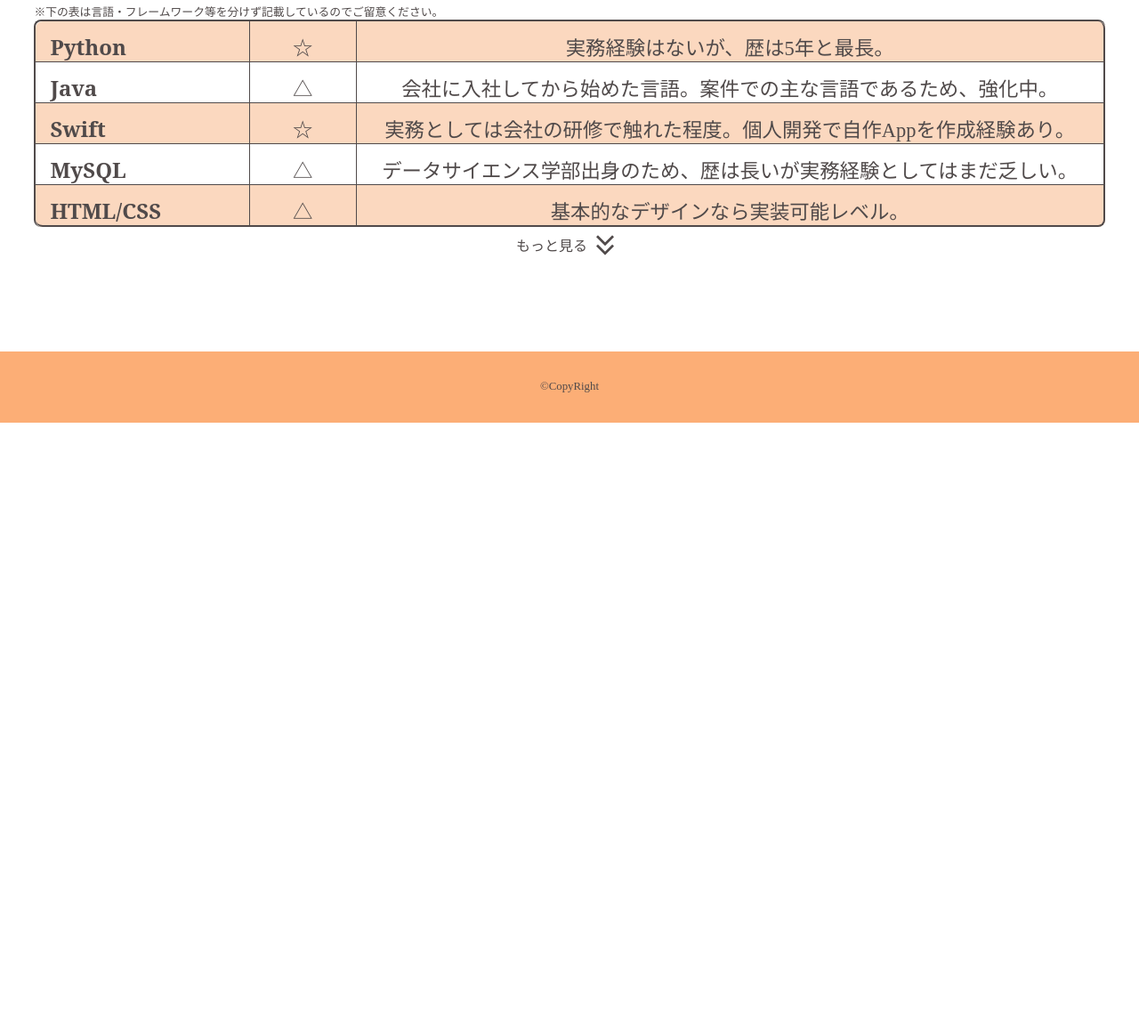
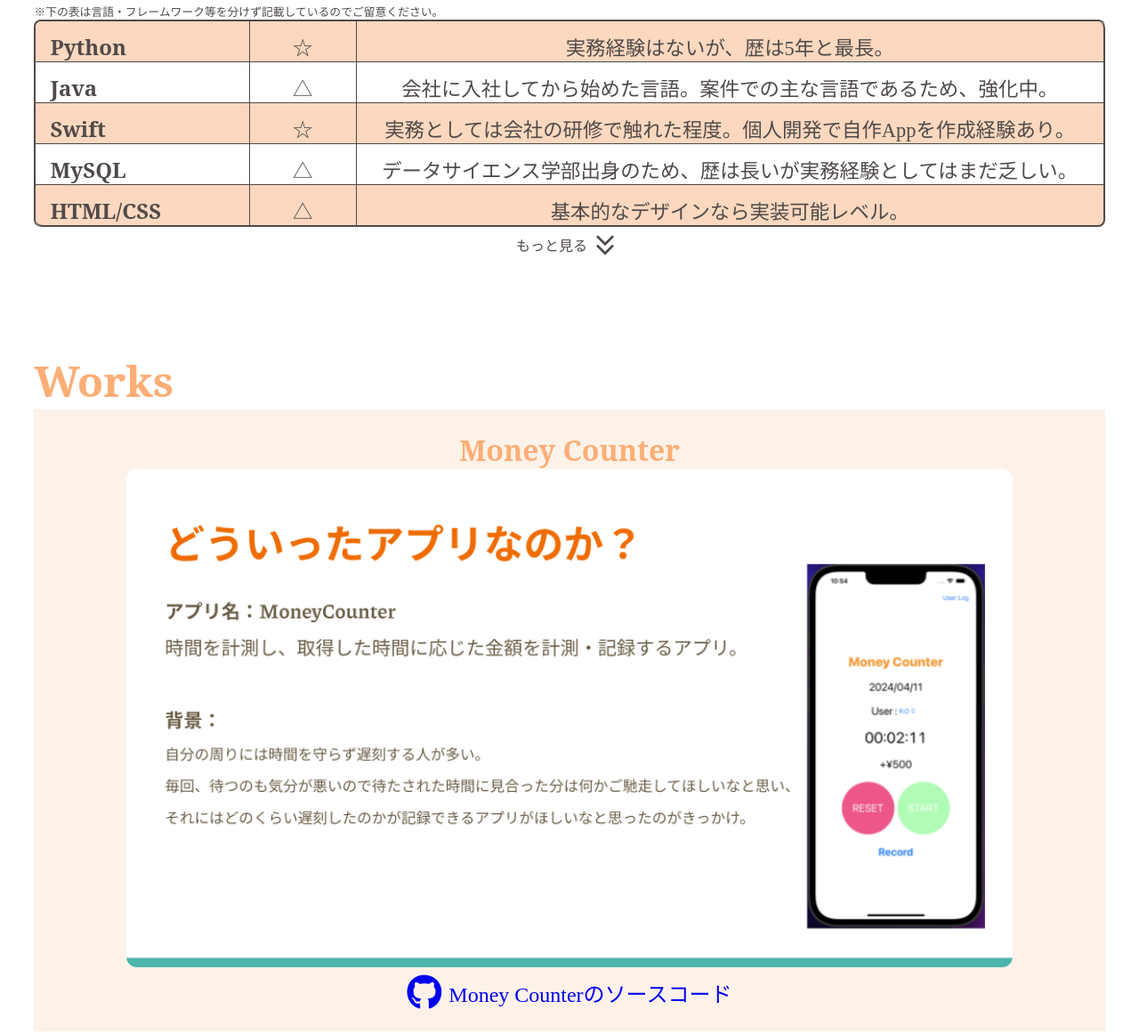
Before and after one commit to devkamura/Portfolio, a plain HTML site: page index.html in a window 1280 px wide. Shown: the part 1505-2667 px from the top of the page at 89% size. Before the commit the page ends 1980 px from the top, so only its background shows below. Drawn offline with nearby package versions, Linux system fonts and the light colour scheme; some packages are replaced by stand-ins of ours; a web font is replaced by a local one.

Commit message:
feature_works実装

```diff
--- a/index.html
+++ b/index.html
@@ -33,7 +33,7 @@
                         <ul>
                             <li><a href="#hobby">Hobby</a></li>
                             <li><a href="#skills">Skills</a></li>
-                            <li><a href="#">Works</a></li>
+                            <li><a href="#works">Works</a></li>
                         </ul>
                     </nav>
                 </div>
@@ -65,7 +65,7 @@
 
 
     <main>
-        <div id="hobby">
+        <section id="hobby">
             <div class="container">
                 <h1 class="title">Hobby</h1>
                 <h3 class="sub-title">Like Takeshi Obata Works</h3>
@@ -83,9 +83,9 @@
                     </div>
                 </div>
             </div>
-        </div>
+        </section>
 
-        <div id="skills">
+        <section id="skills">
             <div class="container">
                 <h1 class="title">Skills</h1>
                 <h3 class="skill-experience">実務経験</h3>
@@ -139,7 +139,26 @@
 
                 <div class="skills-accordion-btn-container"><span>もっと見る</span><span class="material-symbols-outlined">stat_minus_2</span></div>
             </div>
-        </div>
+        </section>
+
+        <section id="works">
+            <div class="container">
+                <h1 class="title">Works</h1>
+
+                <div class="works-container">
+                    <div class="works-item">
+                        <h2 class="works-item-title">Money Counter</h2>
+                        <div class="works-item-image">
+                            <a href="https://drive.google.com/file/d/1_Y9d6LuTPu9K9GMXLdlXgrwlgxPnbnqY/view?usp=sharing" target="_blank">
+                                <img src="./images/MoneyCounter.png" alt="MoneyCounter">
+                            </a>
+                        </div>
+
+                        <p><a href="https://github.com/devkamura/MoneyCounter" target="_blank"><i class="fa-brands fa-github"></i>Money Counterのソースコード</a></p>
+                    </div>
+                </div>
+            </div>
+        </section>
     </main>
 
     <footer>
--- a/styles/style-laptop.css
+++ b/styles/style-laptop.css
@@ -160,6 +160,19 @@
         font-size: 1.4rem;
     }
 
+    /* Works */
+    .works-item-title {
+        font-size: 2rem;
+    }
+
+    .works-item p a {
+        font-size: 1.5rem;
+    }
+
+    .works-item i {
+        font-size: 2.5rem;
+    }
+
     /* Footer */
     .scroll-pageTop-btn {
         width: 84px;
--- a/styles/style-mobile.css
+++ b/styles/style-mobile.css
@@ -138,6 +138,20 @@ i {
     font-size: 0.8rem;
 }
 
+/* Works */
+.works-item-title {
+    font-size: 1.1rem;
+}
+
+.works-item p a {
+    font-size: 0.8rem;
+}
+
+.works-item i {
+    margin-right: 8px;
+    font-size: 1.4rem;
+}
+
 /* Footer */
 .scroll-pageTop-btn {
     width: 76px;
--- a/styles/style-tablet.css
+++ b/styles/style-tablet.css
@@ -156,6 +156,19 @@
         font-size: 1.1rem;
     }
 
+    /* Works */
+    .works-item-title {
+        font-size: 1.5rem;
+    }
+
+    .works-item p a {
+        font-size: 1.1rem;
+    }
+
+    .works-item i {
+        font-size: 2.2rem;
+    }
+
     /* Footer */
     .scroll-pageTop-btn {
         width: 84px;
--- a/styles/style.css
+++ b/styles/style.css
@@ -15,7 +15,6 @@ li {
 
 a {
     text-decoration: none;
-    color: #FFFFFF;
 }
 
 h1, h2, h3 {
@@ -58,6 +57,10 @@ header {
     font-weight: bold;
 }
 
+.header-nav a {
+    color: #FFFFFF;
+}
+
 .header-nav ul li + li{
     margin-left: 30px;
 }
@@ -90,6 +93,10 @@ header {
     margin-left: 28px;
 }
 
+.social-links a {
+    color: #FFFFFF;
+}
+
 /* Hobby */
 .hobby-contents p:first-child {
     text-indent: 1rem;
@@ -109,6 +116,7 @@ header {
 .skill-experience {
     font-family: "Noto Sans JP";
     color: #504A4A;
+    padding-left: 0;
 }
 
 .skill-experience-items {
@@ -257,3 +265,44 @@ small {
     align-items: center;
     padding: 0 3px;
 }
+
+/* Works */
+#Works {
+    margin-bottom: 100px;
+}
+
+.works-container {
+    padding: 24px 4%;
+    background-color: #FDF2E9;
+}
+
+.works-item {
+    text-align: center;
+    width: 90%;
+    margin: 0 auto;
+}
+
+.works-item-title {
+    color: #FCAE76;
+}
+
+.works-item-image img {
+    border-radius: 12px;
+    width: 100%;
+    height: auto;
+    display: block;
+}
+
+.works-item p {
+    margin-top: 8px;
+}
+
+.works-item a {
+    display: flex;
+    justify-content: center;
+    align-items: center;
+}
+
+.works-item i {
+    margin-right: 8px;
+}
```
Also changed, not shown: images/MoneyCounter.png (added).
